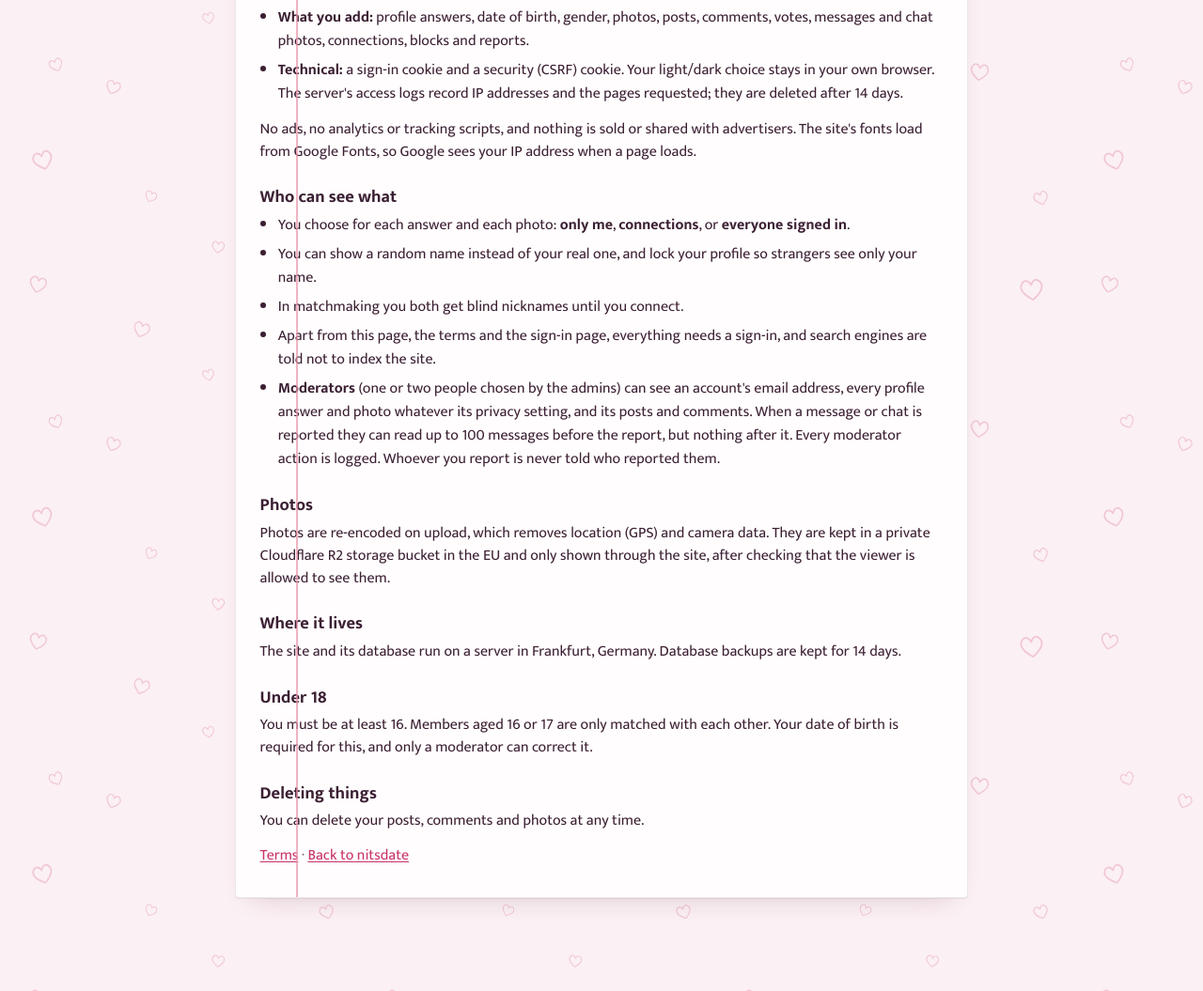
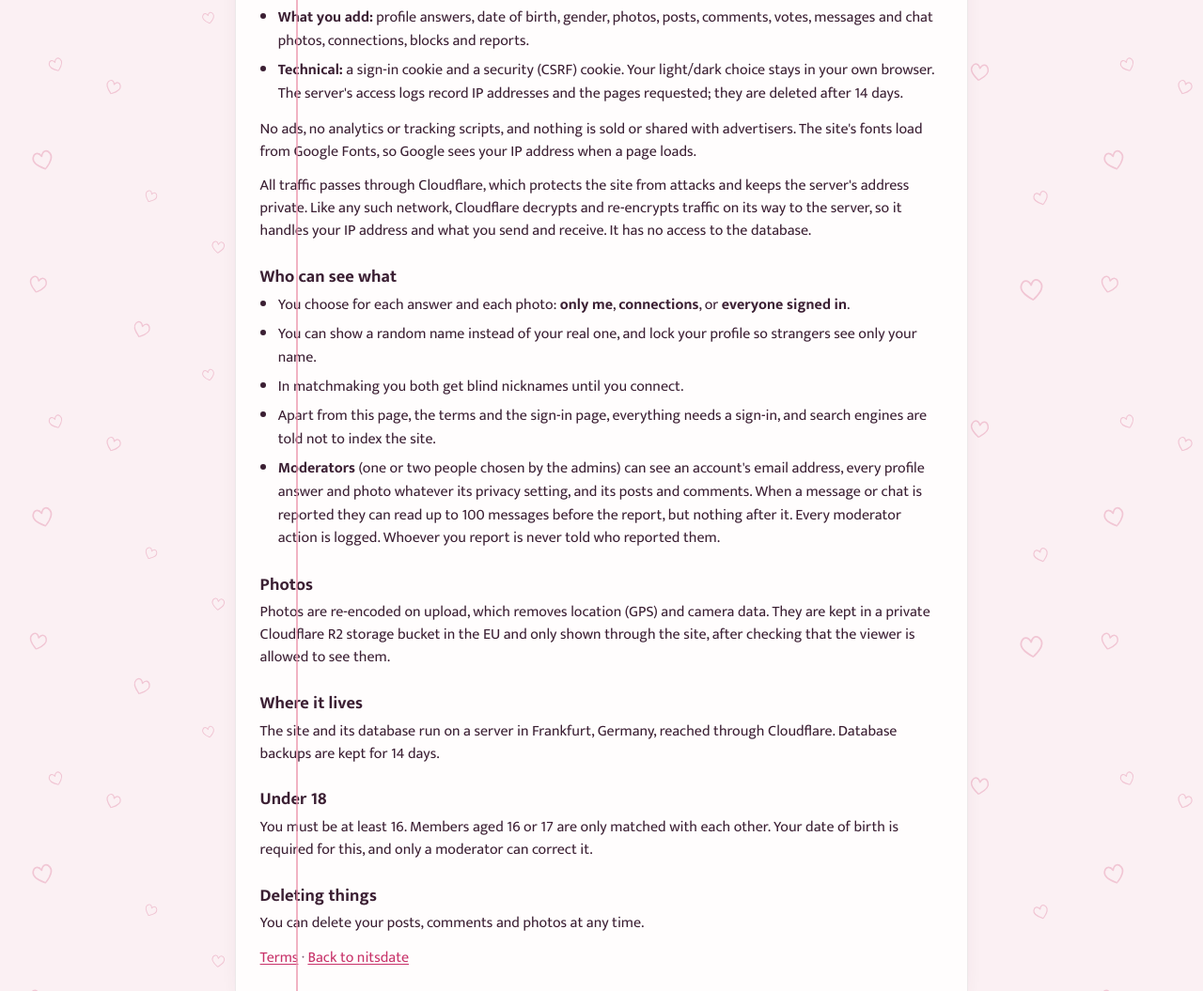
Before and after one commit to systemprompts/NITSdate, a Django app: page /privacy/ in a window 1280 px wide. Shown: the part 266-1321 px from the top of the page at 94% size. Run offline with Django 5.2, Linux system fonts and the light colour scheme; parts of the project's set-up code (start-up, migrations or seed data) failed here and were passed over.

Commit message:
Serve through Cloudflare: origin-only nginx config, privacy page note
nginx-nitsdate-cloudflare.conf accepts connections only from Cloudflare
(checked against the TCP peer before the real-IP rewrite), logs the visitor's
real IP and redirects www to the bare domain. cloudflare-ips.sh writes the
current Cloudflare ranges into the nginx snippets it uses.

Co-Authored-By: Claude Opus 5.5 <noreply@anthropic.com>

```diff
--- a/templates/legal/privacy.html
+++ b/templates/legal/privacy.html
@@ -17,6 +17,9 @@
   </ul>
   <p>No ads, no analytics or tracking scripts, and nothing is sold or shared with advertisers.
     The site's fonts load from Google Fonts, so Google sees your IP address when a page loads.</p>
+  <p>All traffic passes through Cloudflare, which protects the site from attacks and keeps the server's address
+    private. Like any such network, Cloudflare decrypts and re-encrypts traffic on its way to the server, so it
+    handles your IP address and what you send and receive. It has no access to the database.</p>
 
   <h2>Who can see what</h2>
   <ul>
@@ -37,7 +40,8 @@
     allowed to see them.</p>
 
   <h2>Where it lives</h2>
-  <p>The site and its database run on a server in Frankfurt, Germany. Database backups are kept for 14 days.</p>
+  <p>The site and its database run on a server in Frankfurt, Germany, reached through Cloudflare. Database
+    backups are kept for 14 days.</p>
 
   <h2>Under 18</h2>
   <p>You must be at least 16. Members aged 16 or 17 are only matched with each other. Your date of birth is
```
Also changed, not shown: README.md, 2 other files.
